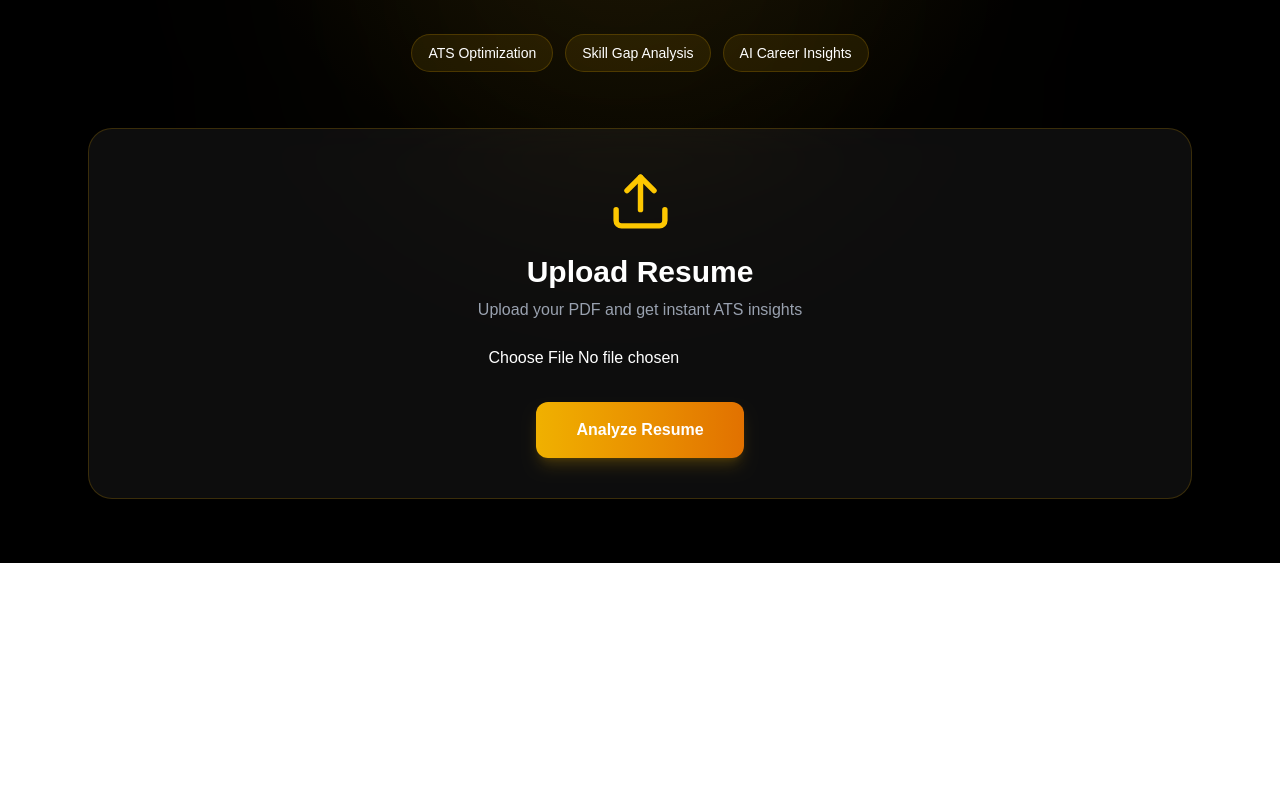
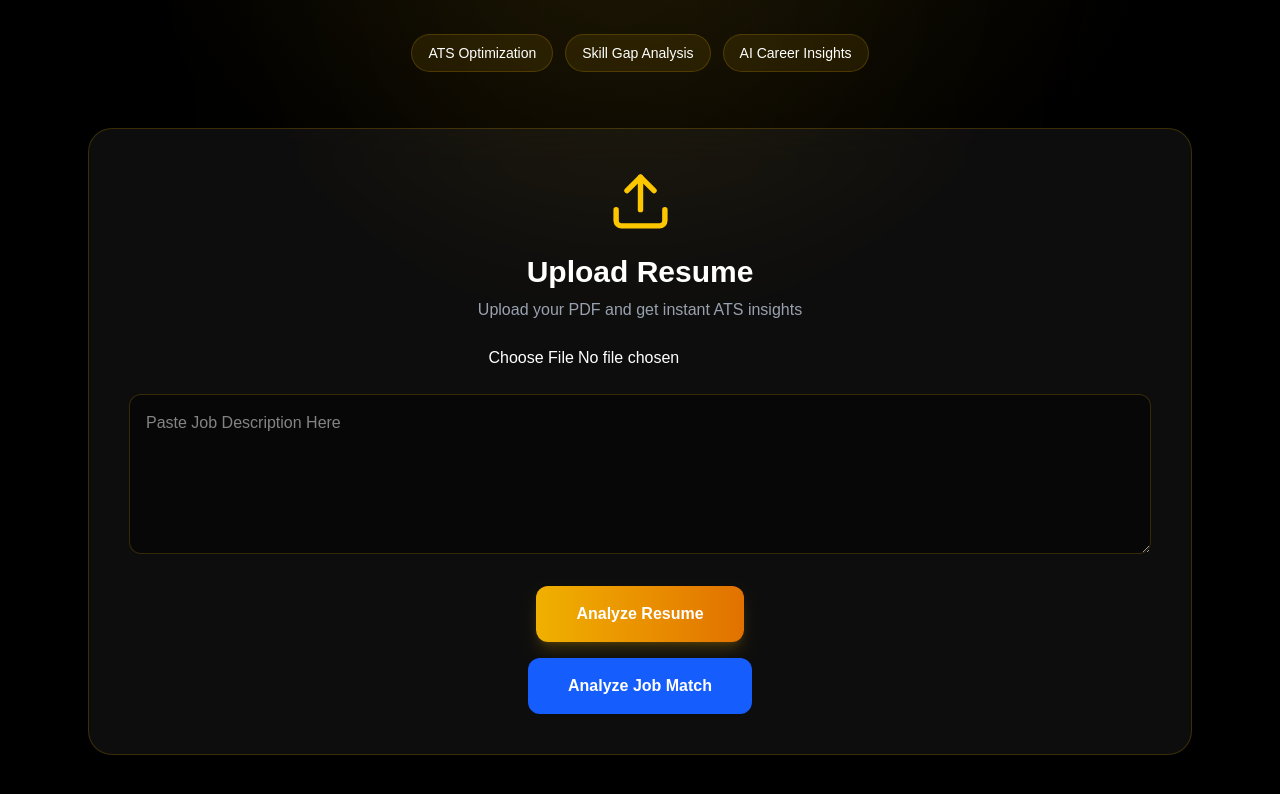
Before and after one commit to chandini31-hub/prepmate, a Next.js app: page /upload in a window 1280 px wide. Shown: the part 244-1038 px from the top of the page. Before the commit the page ends 807 px from the top, so only its background shows below. Built offline with nearby package versions, Linux system fonts and the light colour scheme.

Commit message:
PrepMate ATS scoring and resume rewrite updates

```diff
--- a/app/upload/page.tsx
+++ b/app/upload/page.tsx
@@ -64,7 +64,7 @@ export default function UploadPage() {
     }
 
     setLoading(false);
-  }
+  };
   const handleRewrite = async () => {
   if (!file) {
     alert("Upload a resume first");
@@ -82,6 +82,20 @@ export default function UploadPage() {
         body: formData,
       }
     );
+
+    const data = await response.json();
+
+    if (data.success) {
+      setRewrittenResume(data.resume);
+    } else {
+      alert(data.error);
+    }
+  } catch (err) {
+    console.error(err);
+    alert("Resume rewrite failed");
+  }
+};
+
 const handleJobMatch = async () => {
   if (!file) {
     alert("Upload resume first");
@@ -120,20 +134,13 @@ export default function UploadPage() {
   }
 };
 
-    const data = await response.json();
+return (
 
-    if (data.success) {
-      setRewrittenResume(data.resume);
-    } else {
-      alert(data.error);
-    }
-  } catch (err) {
-    console.error(err);
-    alert("Resume rewrite failed");
-  }
-};
 
-  return (
+
+
+
+
     <div className="min-h-screen bg-black text-white relative overflow-hidden">
 
       {/* Gold Glow */}
@@ -214,6 +221,25 @@ export default function UploadPage() {
   </div>
 )}
 
+<textarea
+  placeholder="Paste Job Description Here"
+  value={jobDescription}
+  onChange={(e) =>
+    setJobDescription(e.target.value)
+  }
+  className="
+    mt-6
+    w-full
+    h-40
+    bg-black/40
+    border
+    border-yellow-500/20
+    rounded-xl
+    p-4
+    text-white
+  "
+/>
+
             <button
               onClick={handleUpload}
               className="
@@ -234,6 +260,21 @@ export default function UploadPage() {
               {loading
                 ? "Analyzing..."
                 : "Analyze Resume"}
+            </button>
+            <button
+  onClick={handleJobMatch}
+  className="
+    mt-4
+    px-10
+    py-4
+    rounded-xl
+    font-semibold
+    bg-blue-600
+    hover:bg-blue-700
+    transition
+  "
+>
+  Analyze Job Match
 </button>
 
           </div>
```
Also changed, not shown: 12 other files (tests, documents, lock files or other folders). Lines whose indentation alone changed are shown as unchanged.
